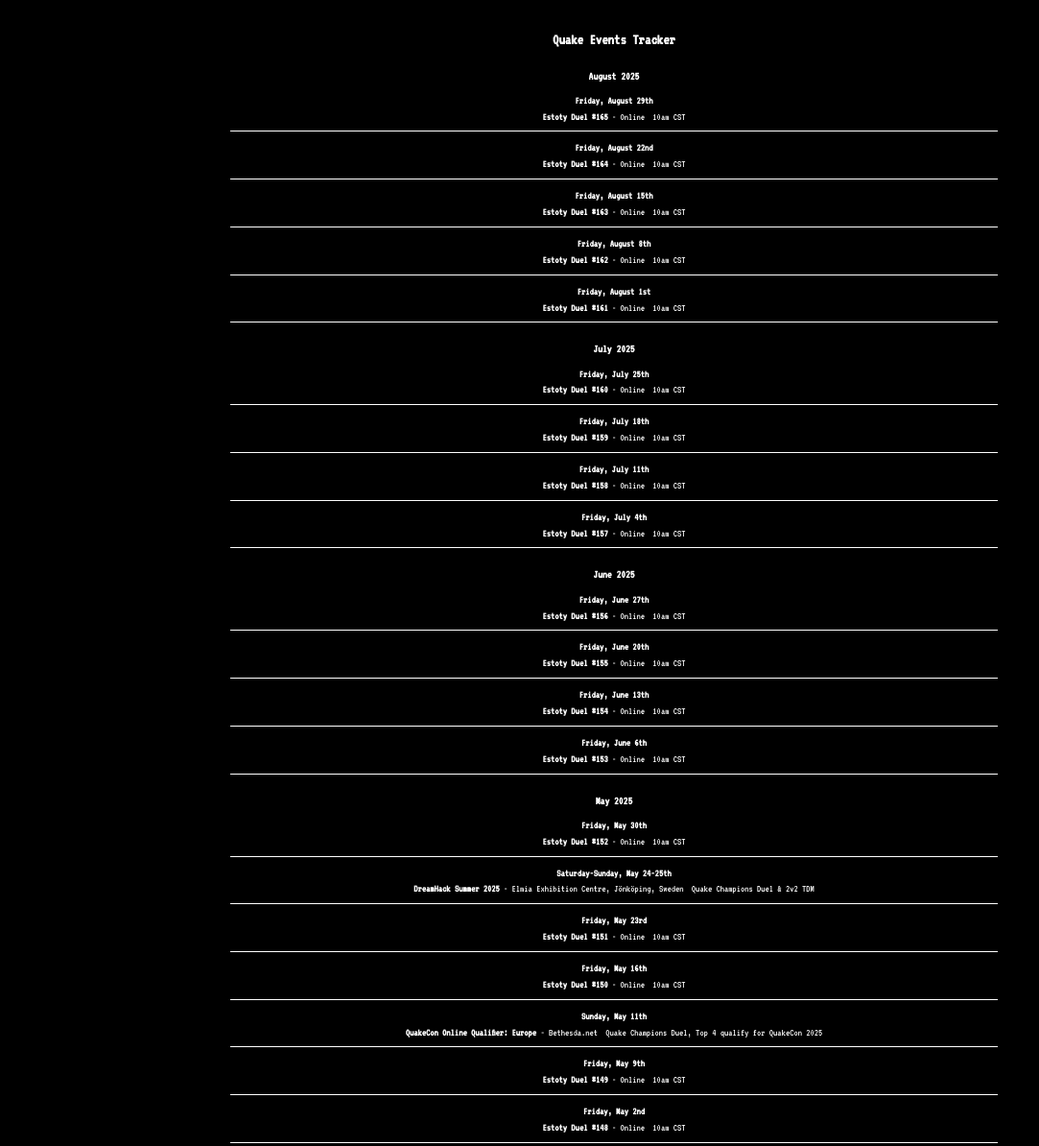
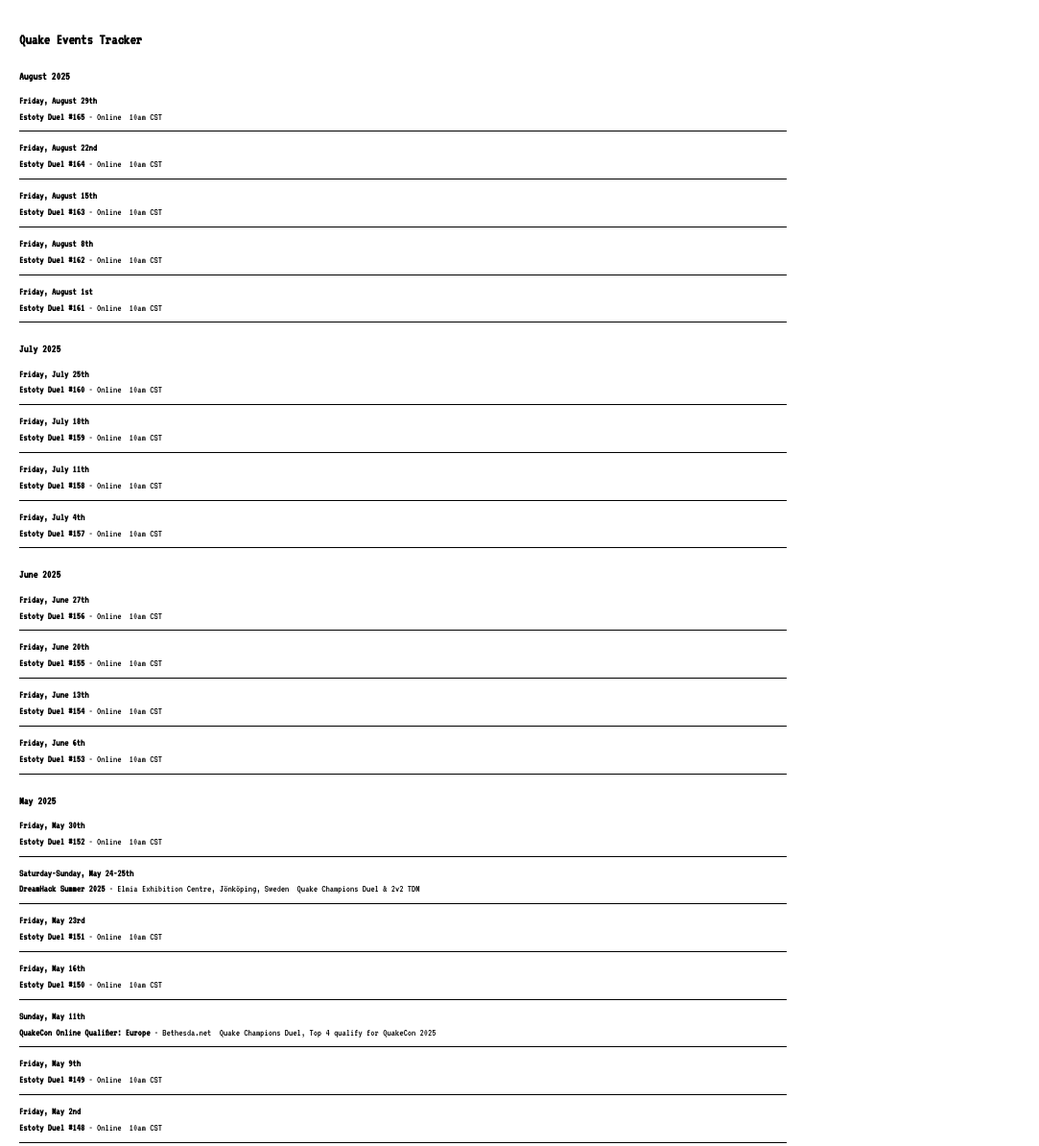
Before and after one commit to tullyHD/quaketrack, a plain HTML site: page index.html in a window 1280 px wide. Shown: the top 1194 px of the page at 96% size, without its empty margins (0-1083 px from the left). Drawn offline with Linux system fonts and the light colour scheme.

Commit message:
Update index.html

```diff
--- a/index.html
+++ b/index.html
@@ -13,11 +13,10 @@
       line-height: 1.3;
       margin: 0;
       padding: 0;
-      display: flex;
-      justify-content: center;
-      background-color: black;
-      color: white;
-      text-align: center;
+      /* Removed flex centering for left alignment */
+      background-color: white;
+      color: black;
+      text-align: left;
     }
 
     .container {
@@ -27,13 +26,13 @@
     }
 
     h1 {
-      color: white;
+      color: black;
       margin-bottom: 20px;
       font-size: 12pt;
     }
 
     .month-header {
-      color: white;
+      color: black;
       margin-top: 20px;
       margin-bottom: 10px;
       font-weight: bold;
@@ -48,12 +47,12 @@
     li {
       margin-bottom: 10px;
       padding-bottom: 8px;
-      border-bottom: 1px solid white;
+      border-bottom: 1px solid black;
     }
 
     .date {
       font-weight: bold;
-      color: white;
+      color: black;
       margin-bottom: 3px;
     }
 
@@ -62,37 +61,37 @@
     }
 
     .venue {
-      color: white;
+      color: black;
     }
 
     .venue a {
-      color: white;
+      color: black;
       text-decoration: none;
     }
 
     .venue a:hover {
       text-decoration: underline;
-      color: white;
+      color: black;
     }
 
     .details {
-      color: white;
+      color: black;
       margin-left: 4px;
     }
 
     .footer {
       font-size: 7pt;
       margin-top: 20px;
-      color: white;
+      color: black;
       text-align: center;
     }
 
     .footer a {
-      color: white;
+      color: black;
     }
 
     .footer a:hover {
-      color: white;
+      color: black;
     }
 
     @media (max-width: 600px) {
```
